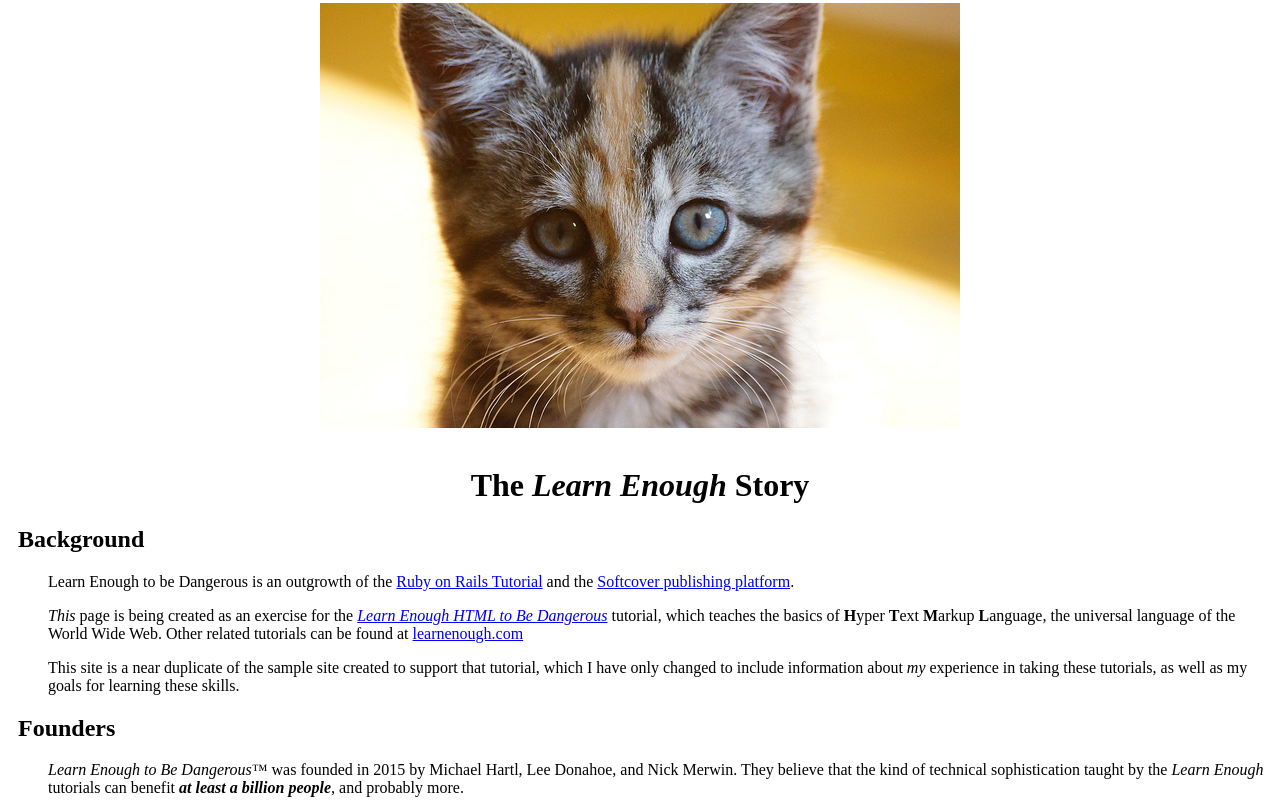
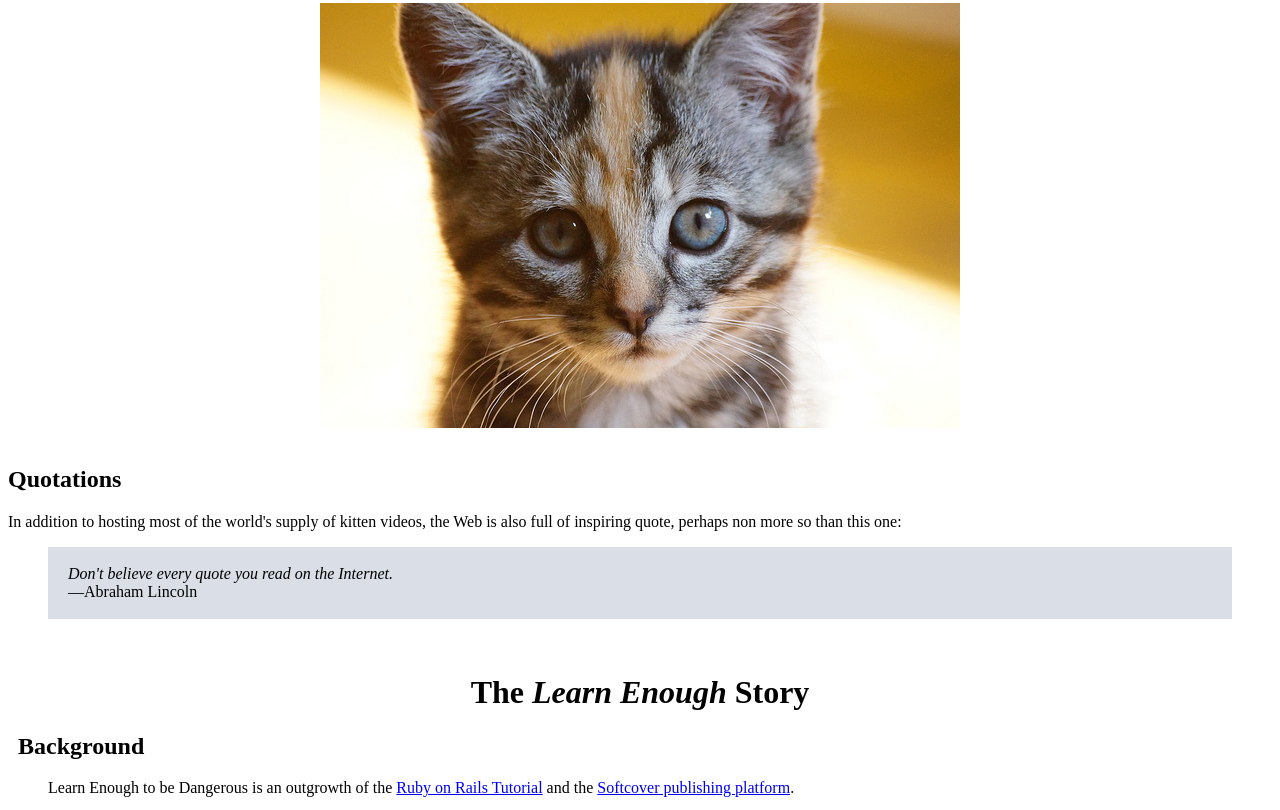
Before and after one commit to eamw-cg/sample_website, a plain HTML site: page index.html in a window 1280 px wide. Shown: the part 379-1189 px from the top of the page. Drawn offline with Linux system fonts and the light colour scheme.

Commit message:
add background color and block formatting

```diff
--- a/index.html
+++ b/index.html
@@ -51,6 +51,22 @@
         <img src="images/kitten.jpg" alt="An Adorable Kitten" style="display: block; margin: 0 auto;">
       </a>
       <br>
+
+      <h2>Quotations</h2>
+
+      <p>
+        In addition to hosting most of the world's supply of kitten videos, the Web is also full of inspiring quote, perhaps non more so than this one:
+      </p>
+
+      <blockquote style="padding: 2px 20px; background: #dadee6">
+        <p>
+          <em>Don't believe every quote you read on the Internet.</em>
+          <br>
+          &mdash;Abraham Lincoln
+        </p>
+      </blockquote>
+      <br>
+
     <h1 style="text-align: center;">The <em>Learn Enough</em> Story</h1>
 
       <h2 style="margin-left: 10px;">Background</h2>
```
Also changed, not shown: moby_dick.html (+2 -2 lines).
